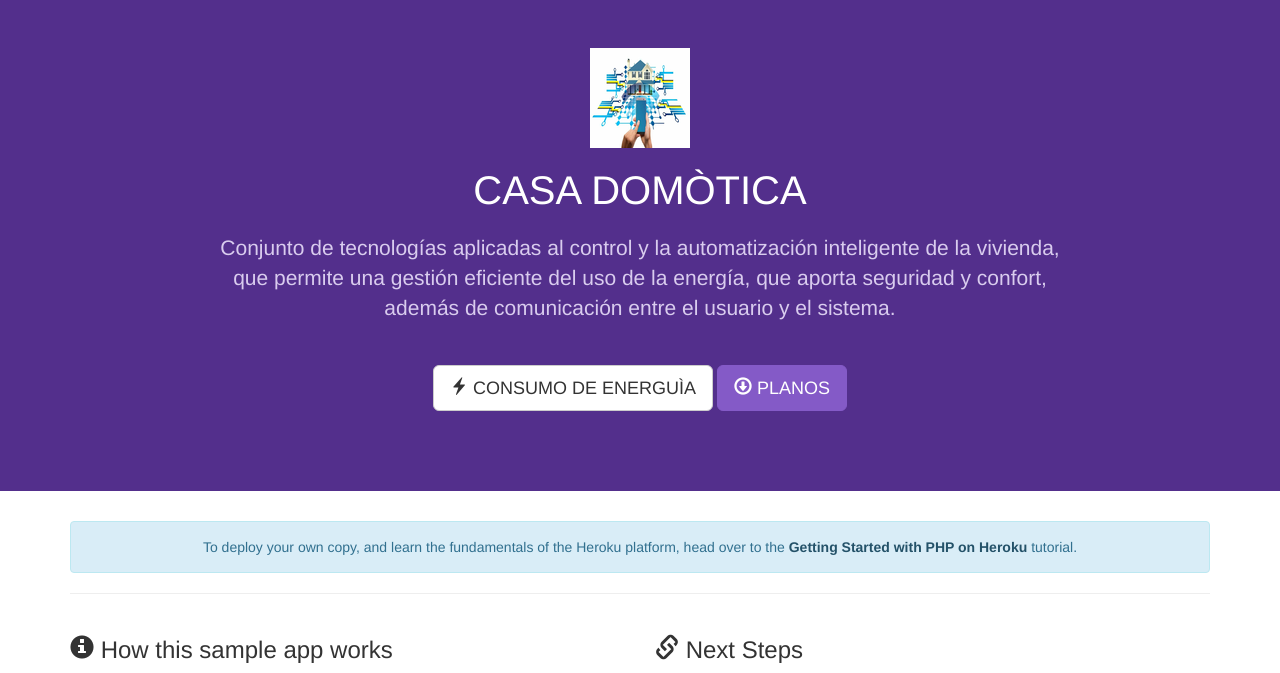
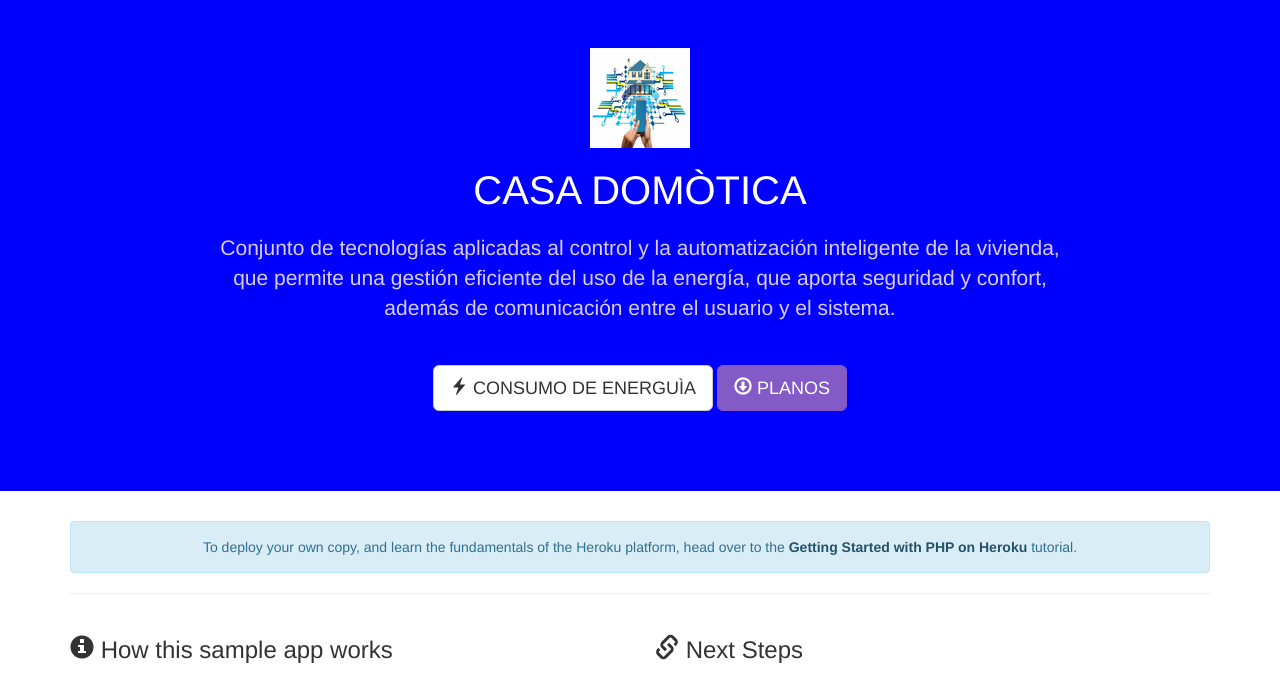
Before and after one commit to Delmiro1996/primerademostracionpca, a PHP site: template php-getting-started-master/web/views/index.twig in a window 1280 px wide. Shown: the part 51-724 px from the top of the page. Run offline with PHP 8.4, Linux system fonts and the light colour scheme; the template is opened without the code that fills it, so the values that code supplies are empty; some libraries are stand-ins or nearby versions.

Commit message:
CAMBIO DE COLOR

```diff
--- a/php-getting-started-master/web/stylesheets/main.css
+++ b/php-getting-started-master/web/stylesheets/main.css
@@ -1,5 +1,5 @@
 .jumbotron {
-  background: #532F8C;
+  background: #0000ff;
   color: white;
   padding-bottom: 80px;
 }
```
